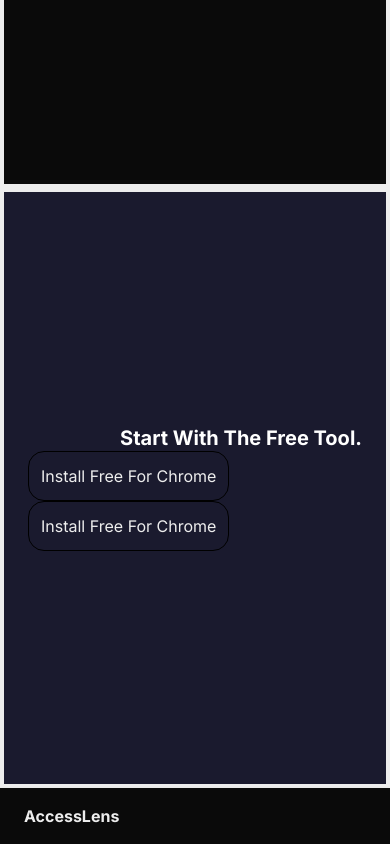
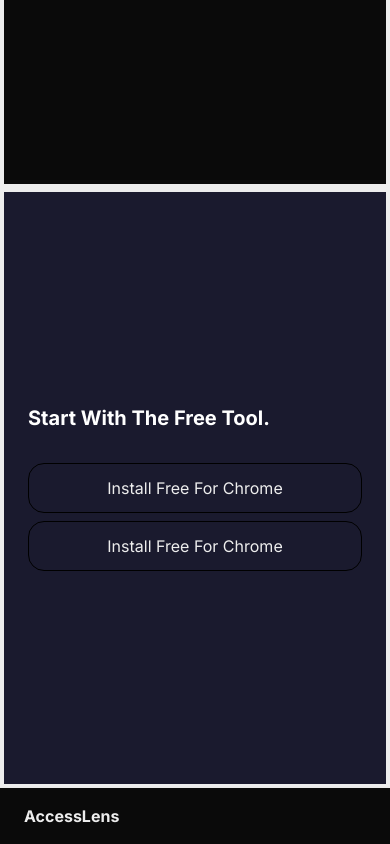
Before and after one commit to alex-monro/AccessLens-Landing, a Next.js app: page / in a window 390 px wide. Shown: the part 3045-3889 px from the top of the page. Built offline with nearby package versions, Linux system fonts and the light colour scheme.

Commit message:
Added cursor-pointer to buttons in hero. Made StartSection buttons stack on mobile and row on desktop.

```diff
--- a/components/Hero.tsx
+++ b/components/Hero.tsx
@@ -9,10 +9,10 @@ const Hero = () => {
         into expensive legal exposure.
       </p>
       <div className="flex flex-col flex-row gap-4 pt-8 text-sm md:text-xl">
-        <button className="border text-white p-4 rounded-2xl ">
+        <button className="border text-white p-4 rounded-2xl cursor-pointer">
           Install Free for Chrome
         </button>
-        <button className="border border p-3 rounded-2xl ">
+        <button className="border border p-3 rounded-2xl cursor-pointer">
           Book An Audit
         </button>
       </div>
--- a/components/StartSection.tsx
+++ b/components/StartSection.tsx
@@ -1,11 +1,11 @@
 const StartSection = () => {
   return (
     <section className="w-full flex justify-between items-center bg-[#1a1a2e] min-h-[37.5rem] py-12 px-6 lg:px-24 border-4 border-white-200">
-      <div className="w-full flex flex-col lg:flex-row justify-between items-end ">
+      <div className="w-full flex flex-col lg:flex-row justify-between gap-8">
         <h2 className="text-xl lg:text-5xl font-bold max-w-sm leading-tight text-white">
           Start With The Free Tool.
         </h2>
-        <div>
+        <div className="flex flex-col lg:flex-row lg:items-end gap-2">
           <button className="border border-black p-3 rounded-2xl cursor-pointer">
             Install Free For Chrome
           </button>
```
